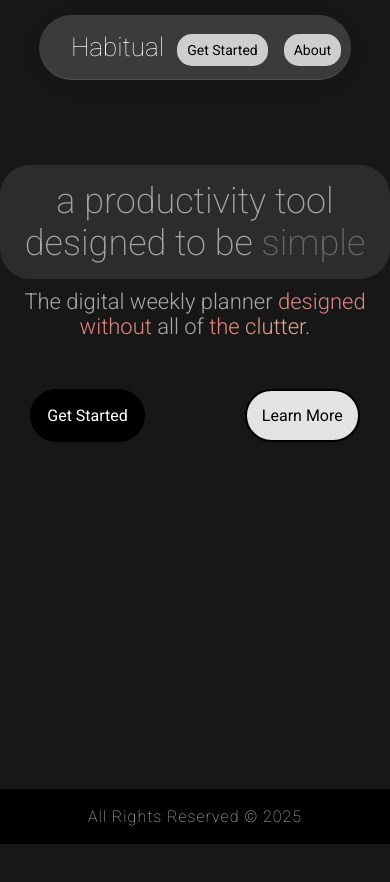
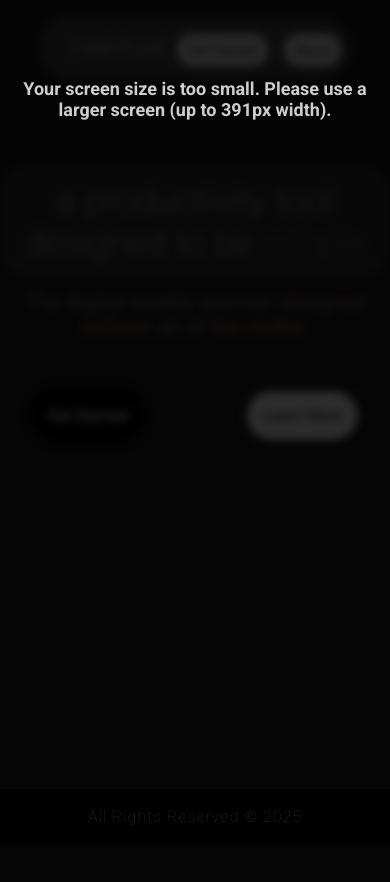
Before and after one commit to isaiahearley/Habitual, a plain HTML site: page index.html in a window 390 px wide. Drawn offline with Linux system fonts and the light colour scheme.

Commit message:
applied blur when screen size goes to 390 or less

```diff
--- a/index.html
+++ b/index.html
@@ -63,5 +63,9 @@
         </div>
     </footer>
 
+    <div id="screen-size-warning" class="screen-size-warning">
+        <p>Your screen size is too small. Please use a larger screen (up to 391px width).</p>
+    </div>
+
 </body>
 </html>
--- a/styles.css
+++ b/styles.css
@@ -143,6 +143,35 @@ main {
 
 .content-section span {
     font-style: italic; /* Add emphasis to spans for a modern touch */
+}
+
+/* Default styling for the screen-size warning (hidden by default) */
+.screen-size-warning {
+    display: none; /* Hidden by default */
+    position: fixed;
+    top: 0;
+    left: 0;
+    width: 100%;
+    height: 100%;
+    background-color: rgba(0, 0, 0, 0.8); /* Semi-transparent black background */
+    color: var(--white);
+    font-size: 18px;
+    font-weight: bold;
+    text-align: center;
+    padding-top: 20%; /* Center the text vertically */
+    z-index: 2000; /* Ensure it stays above all other elements */
+}
+
+/* Media query for screens smaller than 391px */
+@media (max-width: 390px) {
+    nav, main {
+        filter: blur(5px); /* Blur the entire page */
+        pointer-events: none; /* Disable interactions with the page */
+    }
+
+    .screen-size-warning {
+        display: block; /* Show the warning overlay */
+    }
 }
 
 /* Main container styling */
```
Also changed, not shown: app.html (+5 -0 lines), learn.html (+4 -0 lines).
